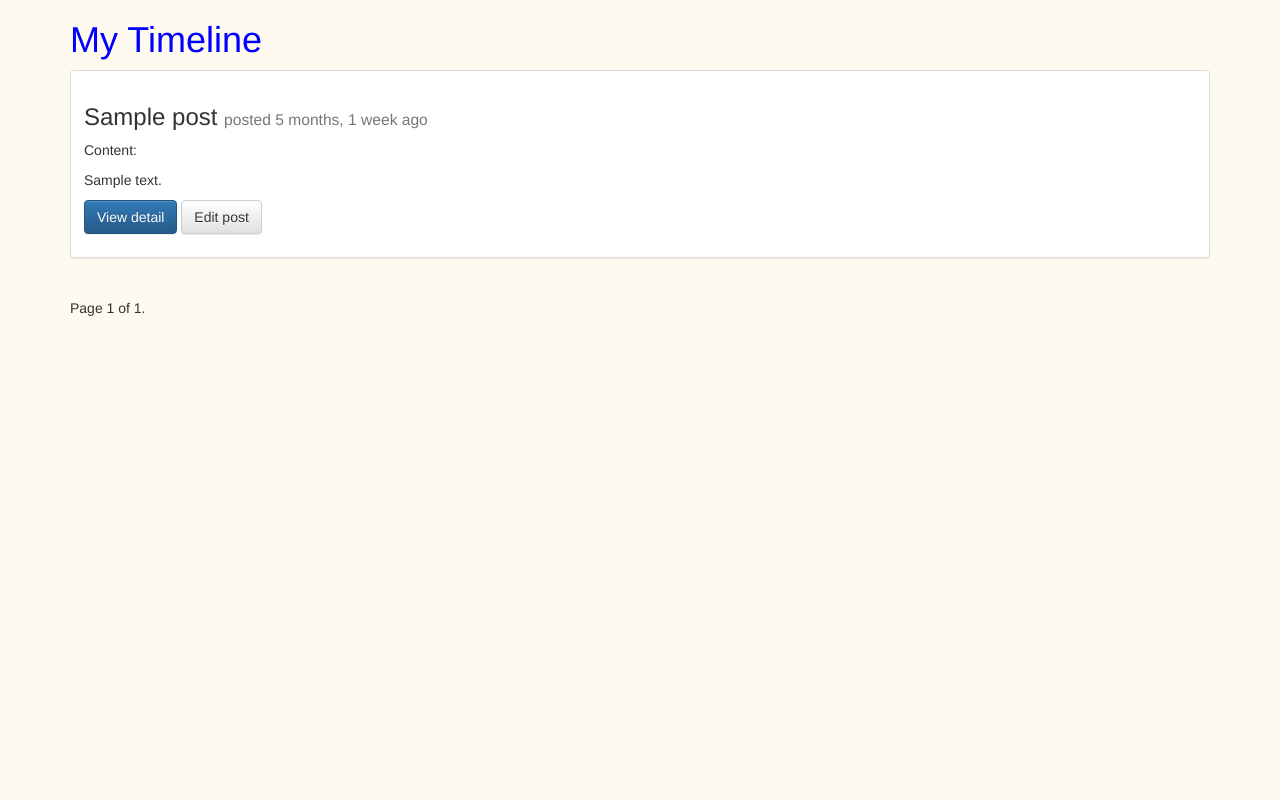
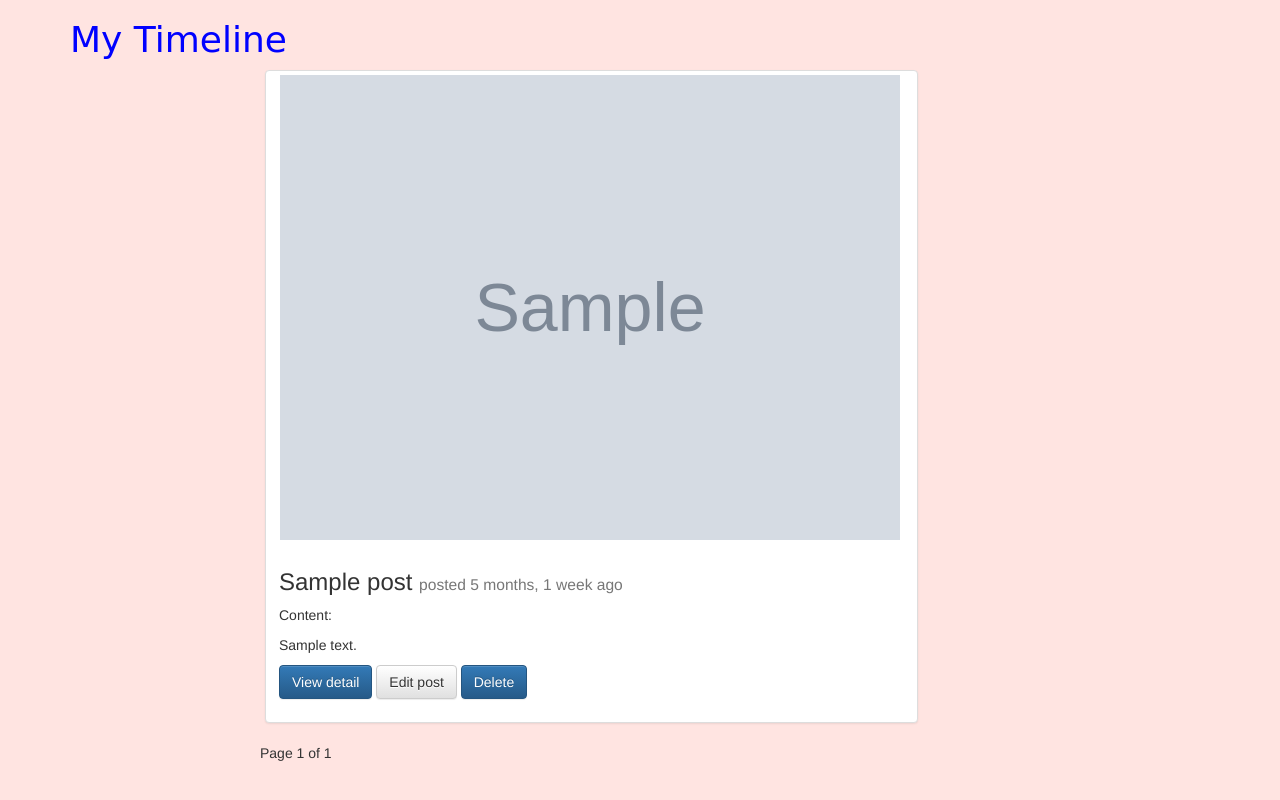
Before and after one commit to DevinDai13/MyBlog, a Django app: page /posts/ in a window 1280 px wide. Run offline with Django 3.2, Linux system fonts and the light colour scheme; a user stored in the database is signed in; tables that the repository leaves empty hold one stand-in row (values such as "Sample post"); grey boxes marked "Sample" are stand-in pictures; some libraries are stand-ins or nearby versions.

Commit message:
updated some stuff

```diff
--- a/myblog/myblog/settings.py
+++ b/myblog/myblog/settings.py
@@ -127,3 +127,4 @@ STATICFILES_DIRS = [
 
 STATIC_ROOT = os.path.join(os.path.dirname(BASE_DIR), "static_cdn") # static files which include -- img, js, css
 MEDIA_ROOT = os.path.join(os.path.dirname(BASE_DIR), "media_cdn") # for uploading images fiorm users
+MEDIA_URL = "/media/"
--- a/myblog/myblog/urls.py
+++ b/myblog/myblog/urls.py
@@ -28,3 +28,4 @@ urlpatterns = [
 
 if settings.DEBUG:
     urlpatterns += static(settings.STATIC_URL, document_root=settings.STATIC_ROOT)
+    urlpatterns += static(settings.MEDIA_URL, document_root=settings.MEDIA_ROOT)
--- a/myblog/posts/forms.py
+++ b/myblog/posts/forms.py
@@ -6,5 +6,6 @@ class PostForm(forms.ModelForm):
         model = Post
         fields = [
             "title",
-            "content"
+            "content",
+            "image"
         ]
--- a/myblog/posts/models.py
+++ b/myblog/posts/models.py
@@ -1,10 +1,43 @@
 from django.db import models
+from django.db.models.signals import pre_save
+from django.utils.text import slugify
+
+
+# where the images are going to be uploaded to
+# images go to the Eg. images/2/car.jpg the post ID folder
+def upload_location(instance, filename):
+    return str(instance.id) + "/" + str(filename)
 
 class Post(models.Model):
     title = models.CharField(max_length = 120)
+    image = models.ImageField(null=True, blank=True, width_field="width", height_field="height", upload_to=upload_location)
+    height = models.IntegerField(default=0)
+    width = models.IntegerField(default=0)
     content = models.TextField()
     last_updated = models.DateTimeField(auto_now=True, auto_now_add=False, null=True) #will update and be saved over and over when it gets updated
     timestamp = models.DateTimeField(auto_now_add=True) # saved and set only one time
 
+    def __unicode__(self):
+        return self.title
+
     def __str__(self):
         return self.title
+'''
+def create_slug(instance, new_slug=None):
+    slug = slugify(instance.title)  # slugify the title
+    if new_slug is not None:        # if a new slug is coming thorugh, then set slug to be new slug
+        slug = new_slug
+    qs = Post.objects.filter(slug=slug).order_by("-id")
+    if qs.exists():                 # check again
+        new_slug = "%s-%s" %(slug, qs.first().id)   # run the new instance one more time
+        return create_slug(instance, new_slug=new_slug)
+    else:
+        return slug
+
+# A "slug" is a way of generating a valid URL, generally using data already obtained.(Eg. slug uses the title of an article to generate a URL.)
+# this is only supposed to receive sender and instance but if it receives other arguments, then just put those to args and kwargs and not worry about them
+def pre_save_post_receiver(sender, instance, *args, **kwargs):
+    if not instance.slug:
+        instance.slug = create_slug(instance)
+
+pre_save.connect(pre_save_post_receiver, sender=Post) '''
--- a/myblog/posts/views.py
+++ b/myblog/posts/views.py
@@ -10,7 +10,8 @@ from .forms import PostForm
 def post_list(request):
     queryset = Post.objects.all().order_by("-timestamp") # order from most recent to oldest negative timestamp
     paginator = Paginator(queryset, 5) # Show 5 per page
-    page = request.GET.get('page')
+    page_request_var = 'page'
+    page = request.GET.get(page_request_var)
     try:
         queryset = paginator.page(page)
     except PageNotAnInteger:
@@ -22,6 +23,7 @@ def post_list(request):
         context_data = {
             "post_list":queryset,
             "title":"List"
+            "page_request_var"
         }
     else:
         context_data = {
@@ -31,7 +33,7 @@ def post_list(request):
     return render(request, "base.html", context_data)
 
 def post_create(request):
-    form = PostForm(request.POST or None)
+    form = PostForm(request.POST or None, request.FILES or None)
     if form.is_valid():
         instance = form.save(commit=False)
         instance.save()
@@ -52,7 +54,7 @@ def post_detail(request, id=None): #named paramter
 
 def post_update(request, id=None):
     instance = get_object_or_404(Post, id=id) # this is the query that we used to access the database
-    form = PostForm(request.POST or None, instance=instance)
+    form = PostForm(request.POST or None, request.FILES or None, instance=instance)
     if form.is_valid():
         instance = form.save(commit=False)
         instance.save()
--- a/myblog/static/css/base.css
+++ b/myblog/static/css/base.css
@@ -1,7 +1,8 @@
 body{
-    background-color: #FFFAF0;
+    background-color: #FFE4E1;
 }
 
 h1 {
     color: blue;
+    font-family: cursive;
 }
--- a/myblog/templates/base.html
+++ b/myblog/templates/base.html
@@ -24,34 +24,36 @@
 
 {% for obj in post_list %}
 <div class="row">
-    <div class="col-sm-12">
+    <div class="col-sm-7 col-sm-offset-2">
       <div class="thumbnail">
-        <!--<img src="..." alt="...">-->
+        {%if obj.image%}
+          <img src='{{obj.image.url}}' alt="Unable to display image" class="post_image" width="620" height="400" style="margin:0px 10px"/>
+        {%endif%}
         <div class="caption">
           <h3>{{obj.title}}</a> <small>posted {{obj.timestamp | timesince}} ago</small></h3>
           <p>Content: {{obj.content | linebreaks | truncatechars:150}}</p>
-          <p><a href="{% url 'post_detail' obj.id %}" class="btn btn-primary" role="button">View detail</a> <a href="{% url 'post_edit' obj.id %}" class="btn btn-default" role="button">Edit post</a></p>
+          <p><a href="{% url 'post_detail' obj.id %}" class="btn btn-primary" role="button">View detail</a> <a href="{% url 'post_edit' obj.id %}" class="btn btn-default" role="button">Edit post</a>
+            <a href="{% url 'post_delete' obj.id %}" class="btn btn-primary" role="button">Delete</a></p>
         </div>
       </div>
     </div>
   </div>
-
 {%endfor%}
 
-<div class="pagination">
+<div class="col-sm-offset-2">
     <span class="step-links">
         {% if post_list.has_previous %}
-            <a href="?page=1">&laquo; first</a>
-            <a href="?page={{ post_list.previous_page_number }}">previous</a>
+            <a href="?{{page_request_var}}=1">&laquo; first</a>
+            <a href="?{{page_request_var}}={{ post_list.previous_page_number }}">previous</a>
         {% endif %}
 
         <span class="current">
-            Page {{ post_list.number }} of {{ post_list.paginator.num_pages }}.
+            Page {{ post_list.number }} of {{ post_list.paginator.num_pages }}
         </span>
 
         {% if post_list.has_next %}
-            <a href="?page={{ post_list.next_page_number }}">next</a>
-            <a href="?page={{ post_list.paginator.num_pages }}">last &raquo;</a>
+            <a href="?{{page_request_var}}={{ post_list.next_page_number }}">next</a>
+            <a href="?{{page_request_var}}={{ post_list.paginator.num_pages }}">last &raquo;</a>
         {% endif %}
     </span>
 </div>
--- a/myblog/templates/post_detail.html
+++ b/myblog/templates/post_detail.html
@@ -4,7 +4,9 @@
 
 <div class="col-sm-8 col-sm-offset-1">
 <h1>{{title}} <small>posted on {{instance.timestamp}}</small></h1>
-
+{%if instance.image%}
+    <img src='{{instance.image.url}}' alt="Unable to display image" class="post_image" width="600" height="400"/><br>
+{%endif%}
 Content: {{instance.content | linebreaks}}</br>
 
 {% endblock content %}
```
Also changed, not shown: media_cdn/14/anime-cityscape-landscape-scenery-5k-r6-1920x1080.jpg (added), media_cdn/anime-nature-wallpaper-20-1920x1080.jpg (added), myblog/posts/migrations/0002_auto_20200621_1606.py (added), myblog/posts/migrations/0003_auto_20200621_1945.py (added).
